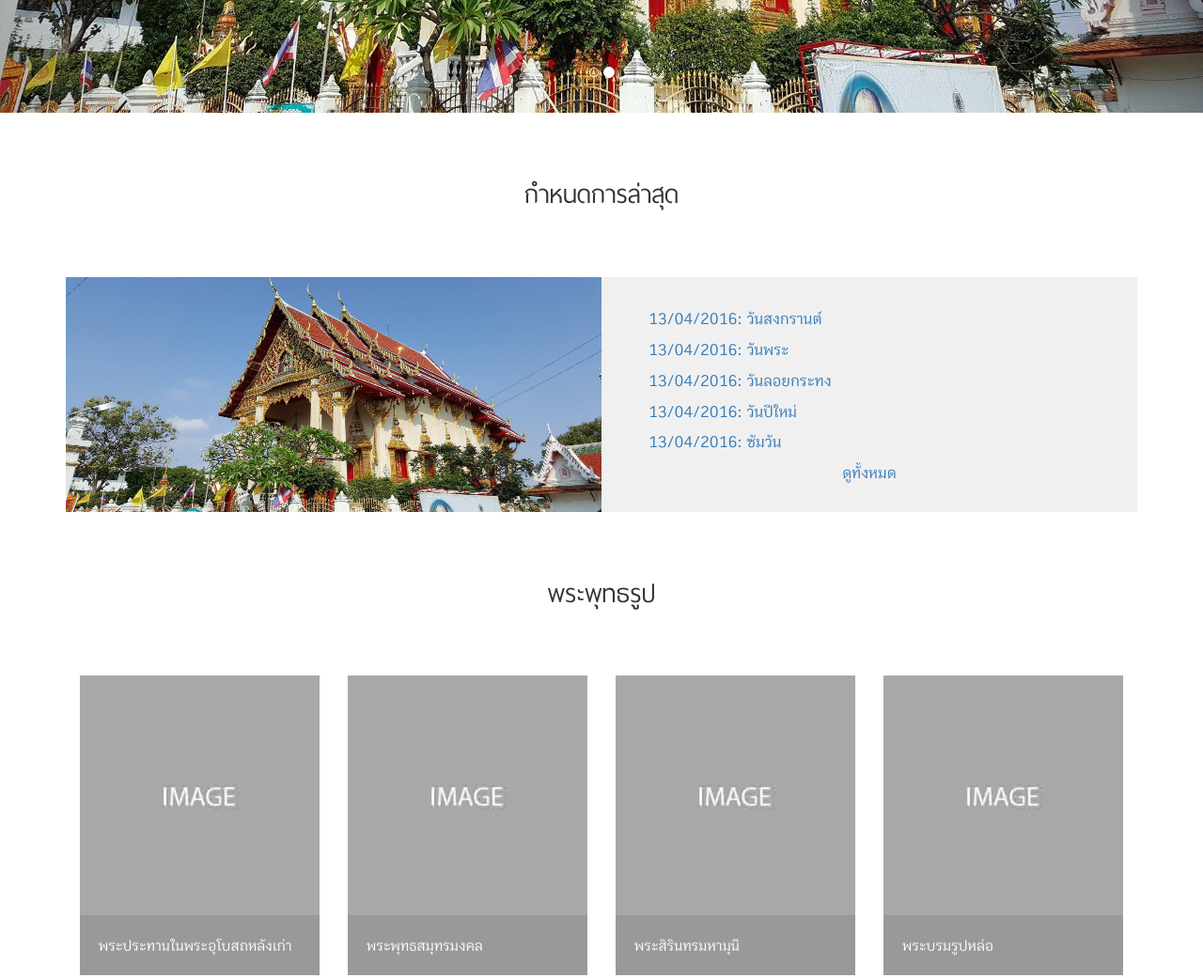
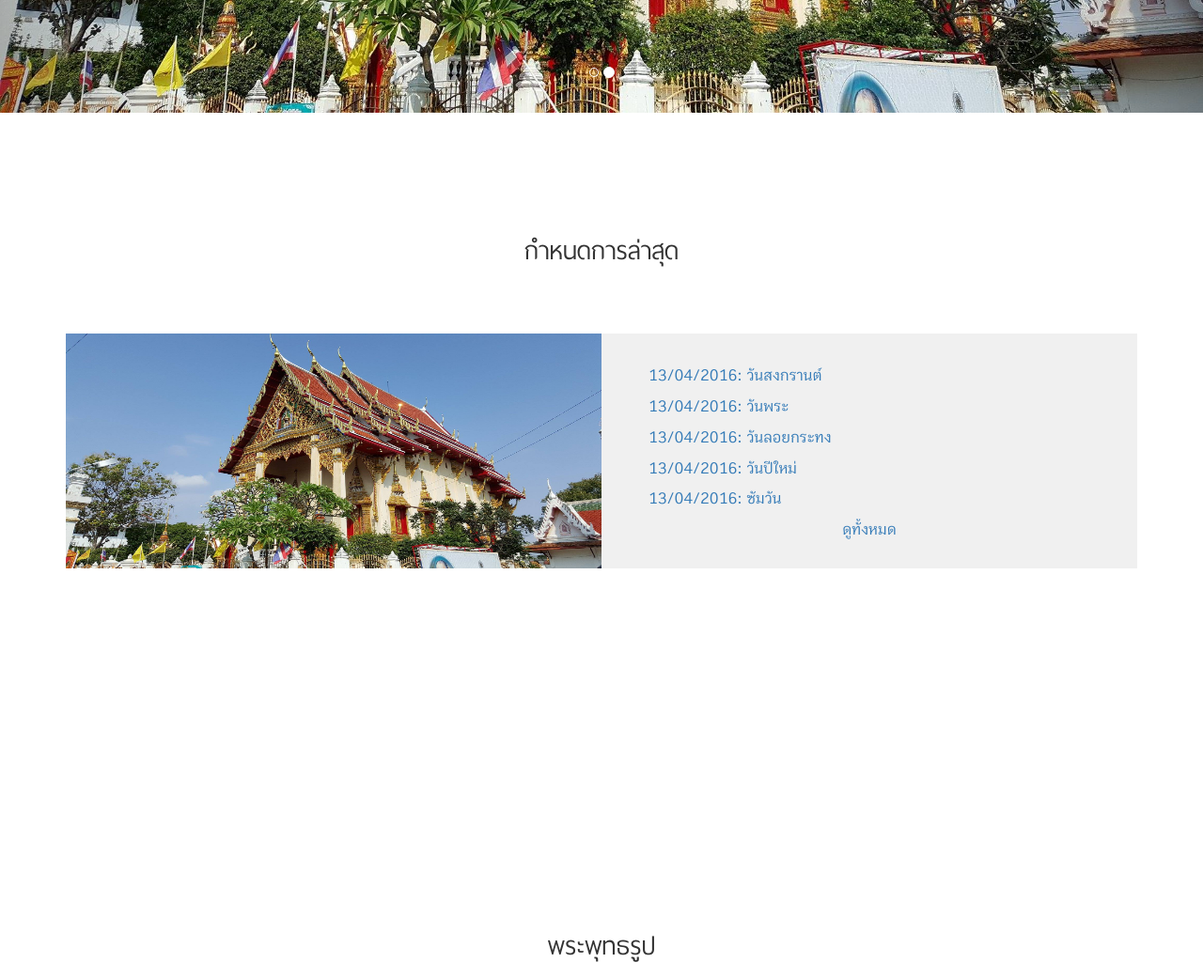
Before and after one commit to iamblocksberg/watklangworawihan.github.io, a plain HTML site: page index.html in a window 1280 px wide. Shown: the part 680-1721 px from the top of the page at 94% size. Drawn offline with Linux system fonts and the light colour scheme.

Commit message:
Last schedule full height

```diff
--- a/index.html
+++ b/index.html
@@ -91,11 +91,11 @@
 		<div class="container">
 
 			<!--Last Schedule-->
-			<div class="jumbotron _fade-scroll">
-				<h2>กำหนดการล่าสุด</h2>
-			</div>
+			<div class="row _fade _height-full-tablet _padding-top-6-tablet">
+				<div class="jumbotron _fade-scroll">
+					<h2>กำหนดการล่าสุด</h2>
+				</div>
 
-			<div class="row _fade">
 				<div class="col-xs-12 lastSchedule">
 					<div class="col-sm-6 _bg-sec -image">
 						<img src="image/photo1.jpg">
--- a/scss/main.scss
+++ b/scss/main.scss
@@ -409,6 +409,7 @@ $space-padding: 70px;
 	}
 }
 
+//Tablet
 @media screen and (min-width: 768px){
 
 	.dropdown:hover .dropdown-menu {
@@ -435,6 +436,14 @@ $space-padding: 70px;
 		}
 	}
 
+	._height-full-tablet {
+		height: 100vh;
+	}
+
+	._padding-top-6-tablet {
+		padding-top: 60px;
+	}
+
 }
 
 //End Screen
```
Also changed, not shown: css/main.css.
